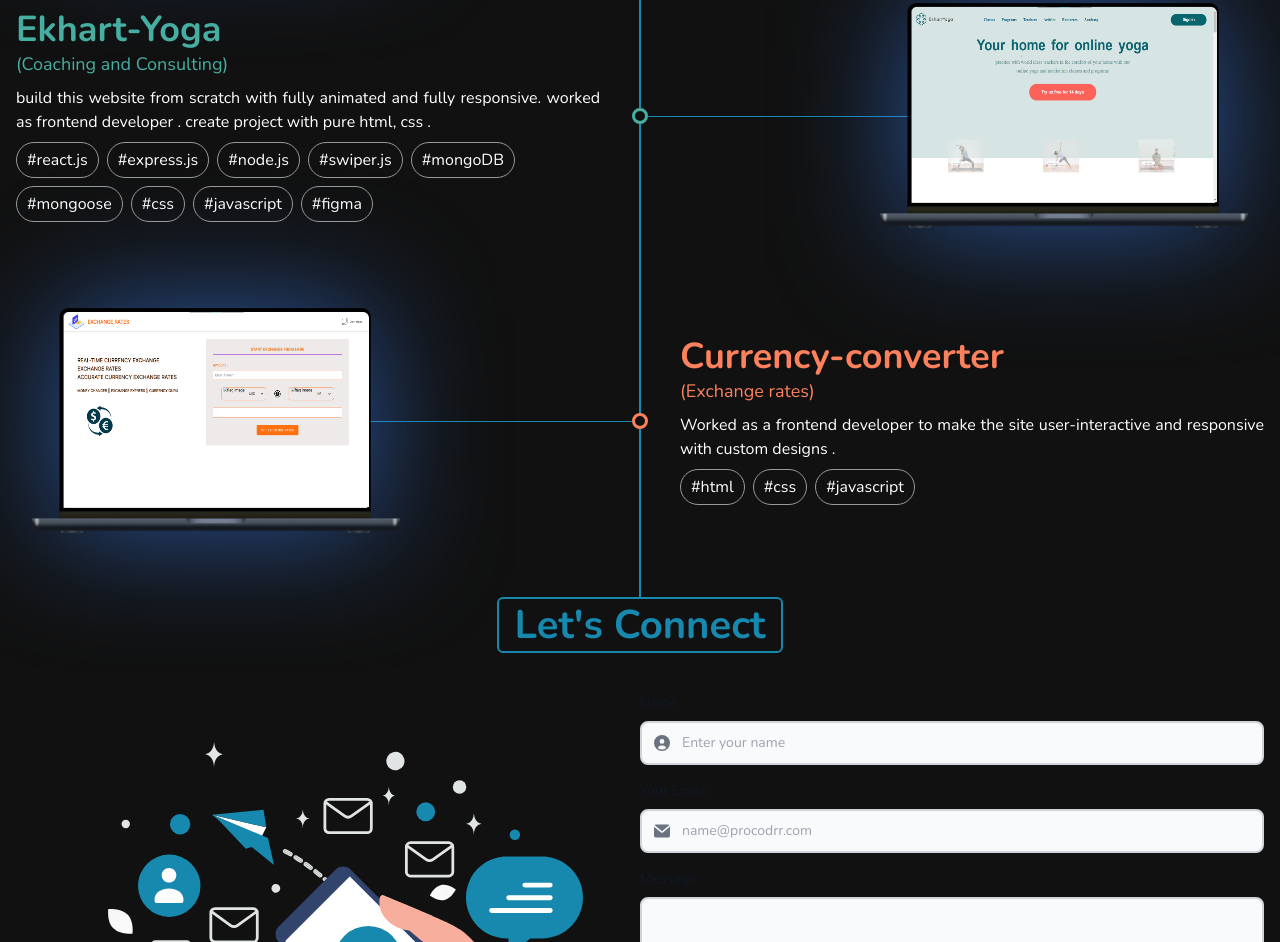
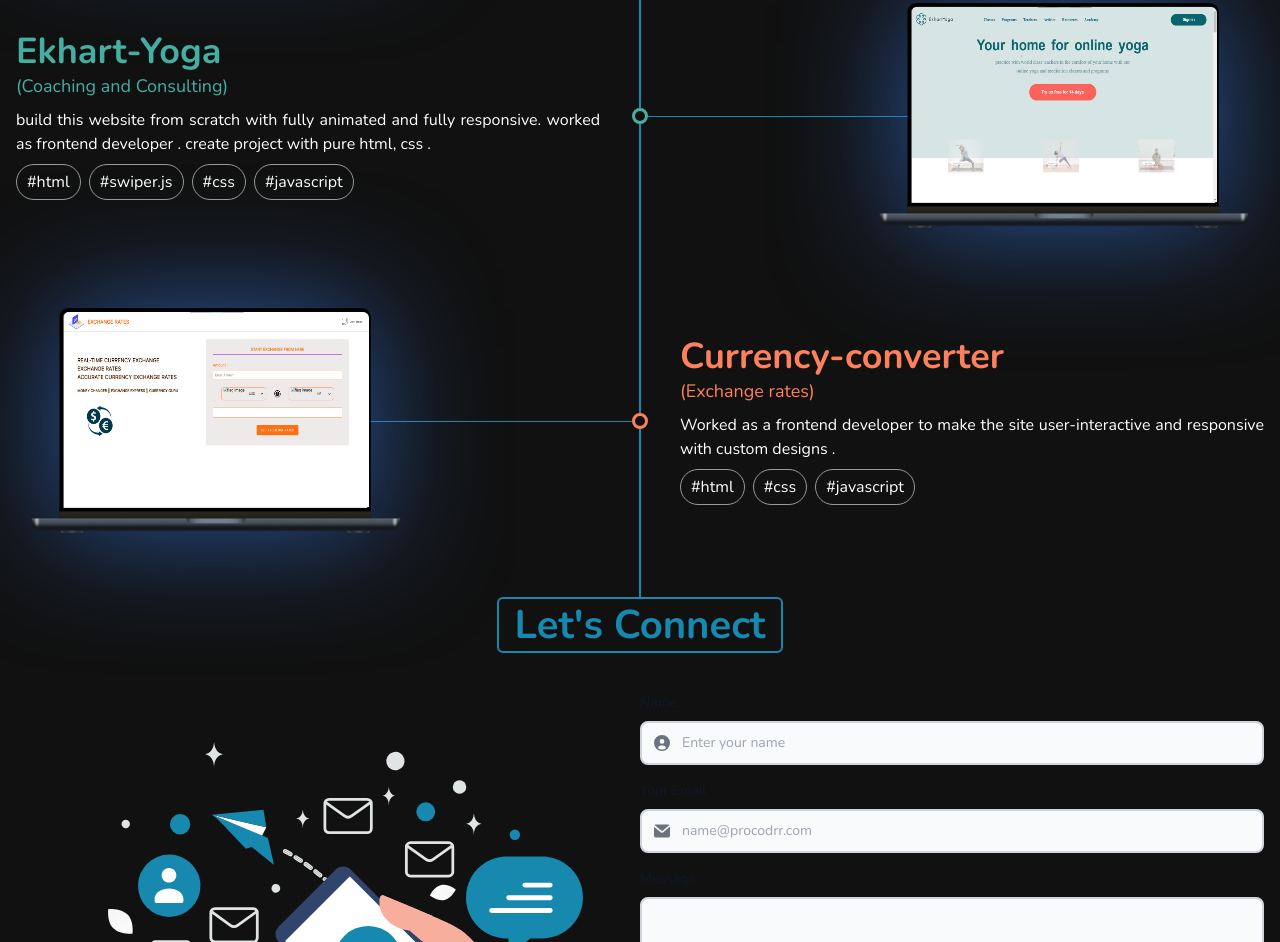
Before and after one commit to Bhardwaj-Aniket-000/my-portfolio, a website: page index.html in a window 1280 px wide. Shown: the part 1916-2858 px from the top of the page. Drawn offline with nearby package versions, Linux system fonts and the light colour scheme; animation ran at ten frames a second; a script that the page names is missing; files whose address does not match are found by name.

Commit message:
a remove sjkils from ekhart yoga desc

```diff
--- a/index.html
+++ b/index.html
@@ -636,7 +636,7 @@
           <div
             class="flex flex-col items-center relative group sm:hover:scale-105 ease-in-out duration-200 sm:ml-auto"
           >
-           <img
+            <img
               src="./assets//images//chatapplication.png"
               alt="newspulse icon"
               class="w-[241px] h-[155px] md:w-[305px] md:h-[195px] rounded-t-md absolute top-1 z-50"
@@ -773,32 +773,12 @@
             <li
               class="border rounded-[50px] border-[#999] px-[10px] py-[5px] text-sm md:text-base"
             >
-              #react.js
-            </li>
-            <li
-              class="border rounded-[50px] border-[#999] px-[10px] py-[5px] text-sm md:text-base"
-            >
-              #express.js
-            </li>
-            <li
-              class="border rounded-[50px] border-[#999] px-[10px] py-[5px] text-sm md:text-base"
-            >
-              #node.js
+              #html
             </li>
             <li
               class="border rounded-[50px] border-[#999] px-[10px] py-[5px] text-sm md:text-base"
             >
               #swiper.js
-            </li>
-            <li
-              class="border rounded-[50px] border-[#999] px-[10px] py-[5px] text-sm md:text-base"
-            >
-              #mongoDB
-            </li>
-            <li
-              class="border rounded-[50px] border-[#999] px-[10px] py-[5px] text-sm md:text-base"
-            >
-              #mongoose
             </li>
             <li
               class="border rounded-[50px] border-[#999] px-[10px] py-[5px] text-sm md:text-base"
@@ -809,11 +789,6 @@
               class="border rounded-[50px] border-[#999] px-[10px] py-[5px] text-sm md:text-base"
             >
               #javascript
-            </li>
-            <li
-              class="border rounded-[50px] border-[#999] px-[10px] py-[5px] text-sm md:text-base"
-            >
-              #figma
             </li>
           </ul>
         </div>
```
